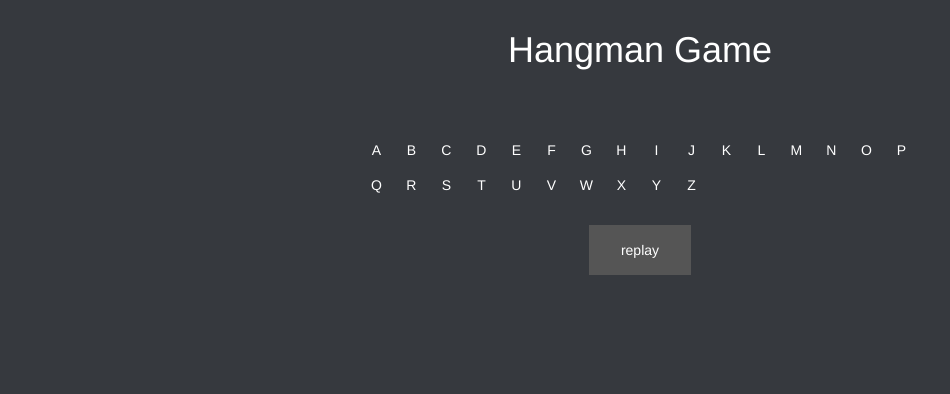
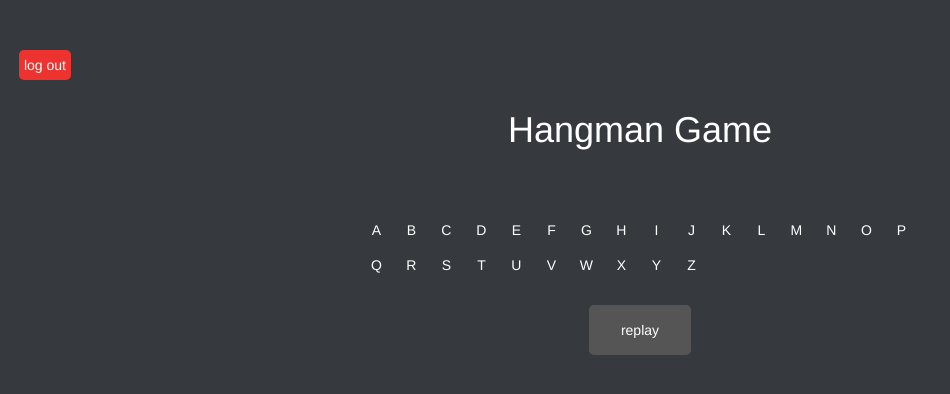
Before and after one commit to tatsuzya/hangman, a PHP site: page /hangman.html in a window 1280 px wide. Shown: the top 394 px of the page, without its empty margins (0-950 px from the left). Run offline with PHP 8.4, Linux system fonts and the light colour scheme; some libraries are stand-ins or nearby versions.

Commit message:
fixed css, enable login/logout feature, minor changes to code

```diff
--- a/app.js
+++ b/app.js
@@ -9,6 +9,7 @@
   };
   firebase.initializeApp(config);
 
+
   const txtUser = document.getElementById('txtUser');
   const txtPass = document.getElementById('txtPass');
   const txtEmail = document.getElementById('txtEmail');
@@ -17,6 +18,9 @@
   const btnLogout = document.getElementById('btnLogout');
   const newUser = document.getElementById('new');
   const oldUser = document.getElementById('exist');
+  const user = document.getElementById('user');
+
+  if (window.location.href.match('test.html') != null) {
 
     // add new event
     newUser.addEventListener('click', e => {
@@ -24,6 +28,7 @@
       btnLogin.style.display = "none";
       btnSignup.style.display = "block";
       oldUser.style.display = "block";
+      user.style.display = "block";
       e.preventDefault();
     });
 
@@ -33,6 +38,7 @@
       btnLogin.style.display = "block";
       btnSignup.style.display = "none";
       newUser.style.display = "block";
+      user.style.display = "none";
       e.preventDefault();
     });
 
@@ -56,27 +62,36 @@
       promise.then(e => {
         var user = firebase.auth().currentUser;
         user.updateProfile({
-        displayName:"" + username,
+          displayName: "" + username,
         })
       });
       promise.catch(e => document.getElementById('msg').innerHTML = "" + e.message);
+    });
+  }
 
-  });
-
+  if (window.location.href.match('hangman.html') != null) {
     // add logout event
     btnLogout.addEventListener('click', e => {
       firebase.auth().signOut();
     });
+  }
 
   // add realtime addEventListener
   firebase.auth().onAuthStateChanged(firebaseUser => {
     if (firebaseUser) {
       console.log("logged in");
       console.log(firebaseUser.displayName);
-      //window.location.href ="hangman.html";
+      if (window.location.href.match('test.html') != null) {
+        window.location.href = "hangman.html";
+      }
+      if (window.location.href.match('hangman.html') != null) {
+        document.getElementById('displayname').innerHTML = "Welcome! " + firebaseUser.displayName;
+      }
     } else {
       console.log('not logged in');
-      //window.location.href ="test.html";
+      if (window.location.href.match('hangman.html') != null) {
+        window.location.href = "test.html";
+      }
     }
   });
 }());
--- a/hangman.css
+++ b/hangman.css
@@ -1,26 +1,26 @@
 html, body {
-  background-color: #36393E! important;
-  color:white !important;
+  background-color: #36393E ! important;
+  color: white !important;
 }
 
 h1 {
   text-align: center;
   background-color: #36393E;
-  margin-top:30px!important;
-  margin-bottom:40px!important;
+  margin-top: 30px !important;
+  margin-bottom: 40px !important;
 }
 
 .wrapper {
   width: 100%;
   margin: 0 auto;
   background-color: #36393E;
-  max-width:70%;
+  max-width: 70%;
 }
 
-#alphabet{
-  margin-top:30px;
-  display:inline-block;
-  max-width:70%;
+#alphabet {
+  margin-top: 30px;
+  display: inline-block;
+  max-width: 70%;
 }
 
 #alphabet li {
@@ -40,45 +40,77 @@ h1 {
   background-color: #36393E;
 }
 
-#hint{
+#hint {
   background-color: #36393E;
-  text-align:center;
-  font-size:30px;
+  text-align: center;
+  font-size: 30px;
 }
 
-#input{
-  display:block;
+#input {
+  display: block;
   text-align: center;
-  margin-left:-45px;
-  margin-top:30px;
-  margin-bottom:30px;
+  margin-left: -45px;
+  margin-top: 30px;
+  margin-bottom: 30px;
 }
 
-#input li{
+#input li {
   background-color: #36393E;
-  font-size:30px;
+  font-size: 30px;
   list-style: none;
-  display:inline-block;
-  padding-left:5px;
+  display: inline-block;
+  padding-left: 5px;
 }
 
-#button{
+#button {
   text-align: center;
 }
 
-#replay{
-  border:none;
-  color:white;
+#replay {
+  border: none;
+  color: white;
   padding: 15px 32px;
   background-color: #555555;
 }
 
-#score{
+#score {
   text-align: center;
-  margin-top:30px;
-  font-size:30px;
+  margin-top: 30px;
+  font-size: 30px;
 }
 
-#keys{
-  text-align:center;
+#keys {
+  text-align: center;
 }
+
+#displayname {
+  font-size: 30px;
+  display: inline-block;
+  margin-top: 20px;
+  margin-bottom: 50px;
+  margin-left: 10px;
+}
+
+#btnLogout {
+  display: inline-block;
+  margin-left: 5px;
+}
+
+button {
+  color: #fff !important;
+  text-transform: uppercase;
+  background: #ed3330;
+  padding: 5px;
+  border-radius: 5px;
+  display: inline-block;
+  border: none;
+}
+
+button:hover {
+  background: #434343;
+  letter-spacing: 1px;
+  -webkit-box-shadow: 0px 5px 40px -10px rgba(0, 0, 0, 0.57);
+  -moz-box-shadow: 0px 5px 40px -10px rgba(0, 0, 0, 0.57);
+  box-shadow: 5px 40px -10px rgba(0, 0, 0, 0.57);
+  transition: all 0.4s ease 0s;
+}
--- a/hangman.html
+++ b/hangman.html
@@ -15,21 +15,14 @@
   <script src="controller/controller.js"></script>
   <script src="view/view.js"></script>
   <script src="https://www.gstatic.com/firebasejs/5.5.6/firebase.js"></script>
-  <script>
-    // Initialize Firebase
-  var config = {
-    apiKey: "AIzaSyCMNI2NzZ40-5kmz5EyE2PQKg0Qd01ilbA",
-    authDomain: "hangman-40aa1.firebaseapp.com",
-    databaseURL: "https://hangman-40aa1.firebaseio.com",
-    projectId: "hangman-40aa1",
-    storageBucket: "hangman-40aa1.appspot.com",
-    messagingSenderId: "794869880727"
-  };
-  firebase.initializeApp(config);
-  </script>
+
 </head>
 
 <body>
+  <div id="userpanel">
+    <div id="displayname"></div>
+    <button id="btnLogout">log out</button>
+  </div>
   <div class="wrapper">
     <h1>Hangman Game</h1>
     <div id="hint">
@@ -48,6 +41,7 @@
     <div id="test">
     </div>
   </div>
+  <script src="app.js"></script>
 </body>
 
 </html>
--- a/model/model.js
+++ b/model/model.js
@@ -2,6 +2,7 @@ let alphabets = ['A', 'B', 'C', 'D', 'E', 'F', 'G', 'H',
   'I', 'J', 'K', 'L', 'M', 'N', 'O', 'P', 'Q', 'R', 'S',
   'T', 'U', 'V', 'W', 'X', 'Y', 'Z'
 ];
+
 var words = new Array();
 var hints = new Array();
 /* number of lives*/
@@ -18,6 +19,8 @@ let counter = 0;
 let length;
 /* user score*/
 let score = 0;
+
+
 
 function loadWord(){
   $.ajax({
--- a/test.html
+++ b/test.html
@@ -11,13 +11,16 @@
   <!-- Latest compiled JavaScript -->
   <script src="https://maxcdn.bootstrapcdn.com/bootstrap/3.3.7/js/bootstrap.min.js"></script>
   <script src="https://www.gstatic.com/firebasejs/5.5.6/firebase.js"></script>
+  <script src = "model/model.js"></script>
+  <script src = "view/view.js"></script>
+  <script src = "controller.js"></script>
 </head>
 
 <body>
   <div class="container">
     <h1>Welcome</h1>
     <div class="field">
-      <div class="form-group">
+      <div class="form-group" id="user">
         <label>Username</label>
         <input id="txtUser" , type="text" ,placeholder="Username">
       </div>
@@ -36,7 +39,6 @@
       <div class="btn">
         <button id="btnLogin">log in</button>
         <button id="btnSignup">sign up</button>
-        <button id="btnLogout">log out</button>
       </div>
       <div id="msg">
       </div>
--- a/view/view.js
+++ b/view/view.js
@@ -1,3 +1,4 @@
+
 /* add event listenter to alphabets*/
 var add = function() {
   var l = document.getElementById('alphabet').getElementsByTagName('li');
@@ -81,6 +82,7 @@ var play = function() {
 
 /* load all function during start up */
 window.onload = function() {
+  if(window.location.href.match('hangman.html')!= null){
     loadWord();
     life = 7;
     buttons();
@@ -89,3 +91,4 @@ window.onload = function() {
     lives();
     replay();
   }
+}
```
Also changed, not shown: test.css (+8 -4 lines). Lines whose indentation alone changed are shown as unchanged.
